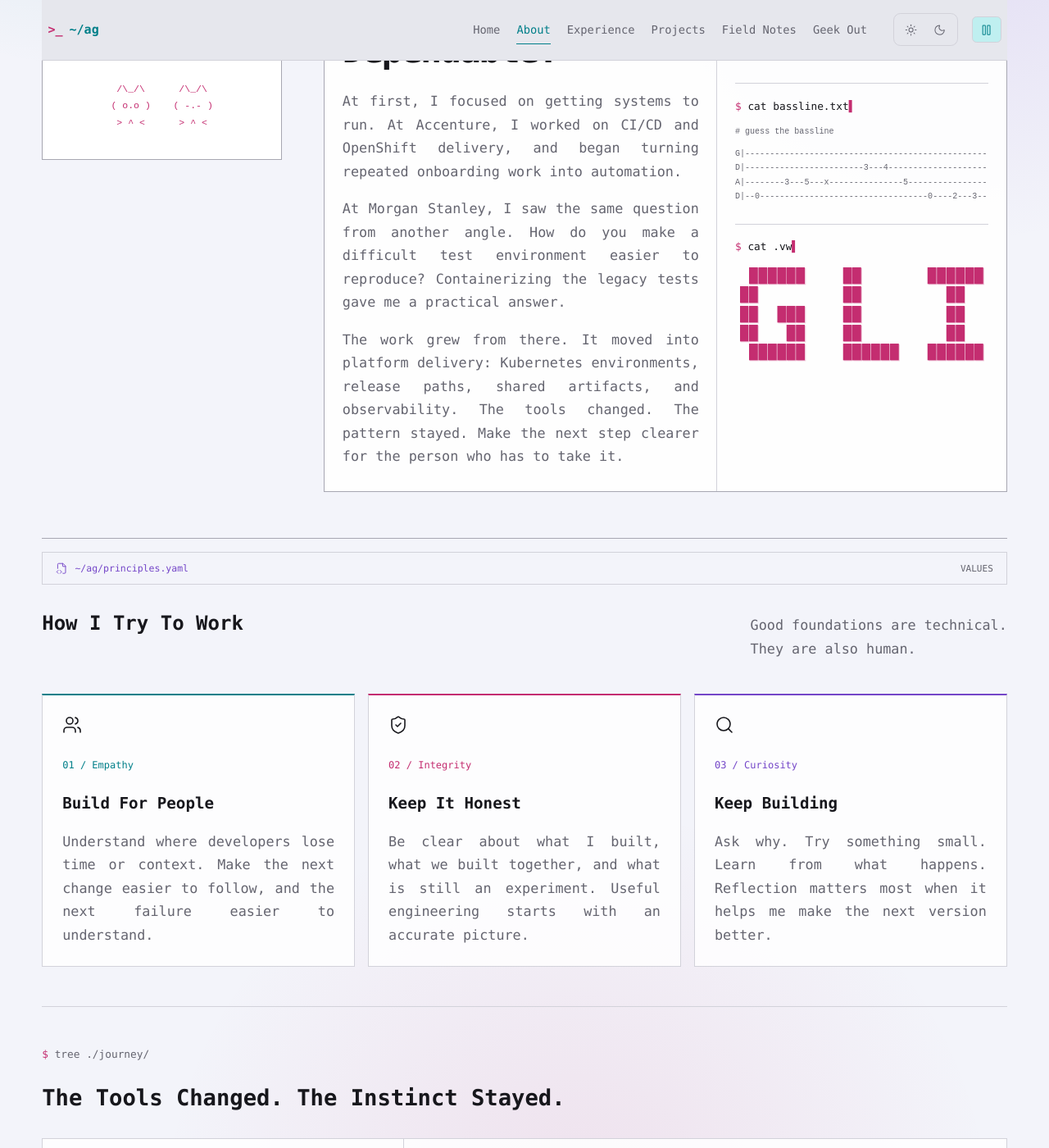
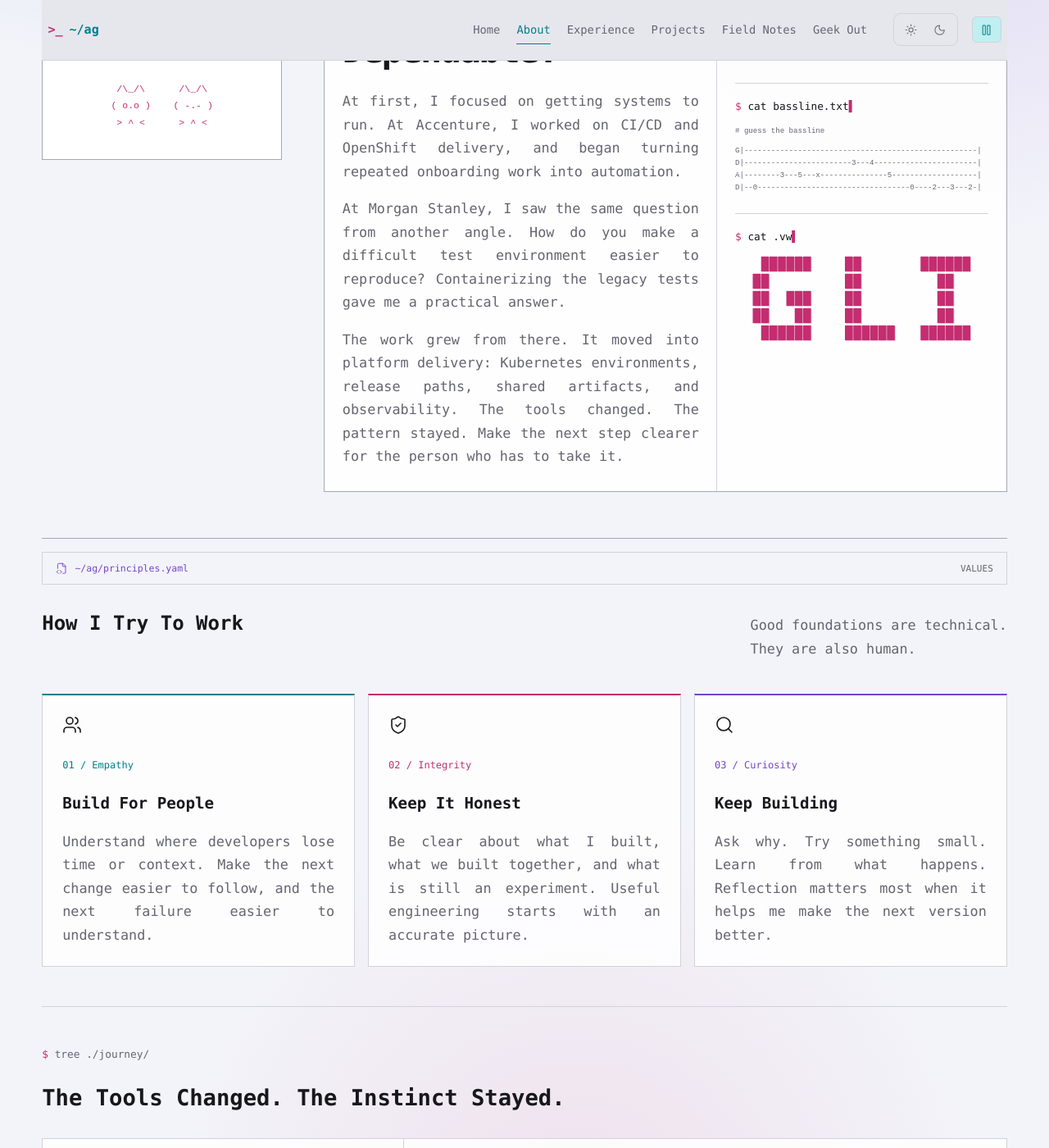
Before and after one commit to ANISHG-26/ANISHG-26.github.io, a Jekyll site: the page built from about.html, in a window 1280 px wide and 1400 px high, scrolled down 645 px. Shown: the whole window at 82% size. Built offline with Jekyll 4.4.1, drawn with Linux system fonts in a browser that asks for light colours; nearby versions of some CDN libraries; grey boxes are pictures that could not be loaded.

Commit message:
fix: keep About bass tab within panel

```diff
--- a/assets/css/portfolio.css
+++ b/assets/css/portfolio.css
@@ -150,9 +150,9 @@
 .about-yaml-output.is-rendered .yaml-line:nth-child(9) { animation-delay: .42s; }
 .about-easter-egg { margin-top: 1.5rem; padding-top: 1.1rem; border-top: 1px solid var(--border); }
 .about-easter-egg .command-line { margin-bottom: .75rem; }
-.bass-tab { color: var(--muted-foreground); font-size: clamp(.6rem, 3.25cqw, .8rem) !important; line-height: 1.65 !important; }
+.bass-tab { color: var(--muted-foreground); font-size: clamp(.56rem, 2.95cqw, .68rem) !important; line-height: 1.65 !important; }
 .ascii-art { color: var(--cyan); line-height: 1.25 !important; }
-.gli-art { width: max-content; margin-inline: auto !important; color: var(--pink); font-size: clamp(.78rem, 1.8vw, 1.12rem) !important; letter-spacing: .04em; text-shadow: .06em .06em 0 color-mix(in srgb, var(--pink) 25%, transparent); }
+.gli-art { width: max-content; margin-inline: auto !important; color: var(--pink); font-size: clamp(.78rem, 1.8vw, 1rem) !important; letter-spacing: .04em; text-shadow: .06em .06em 0 color-mix(in srgb, var(--pink) 25%, transparent); }
 .bass-tab, .gli-art { max-width: 100%; overflow-x: auto; overflow-wrap: normal !important; white-space: pre !important; }
 .gli-art.is-rendered { animation: terminal-line-in .45s ease both; }
 @keyframes terminal-line-in { from { opacity: 0; transform: translateY(.2rem); } to { opacity: 1; transform: translateY(0); } }
```
